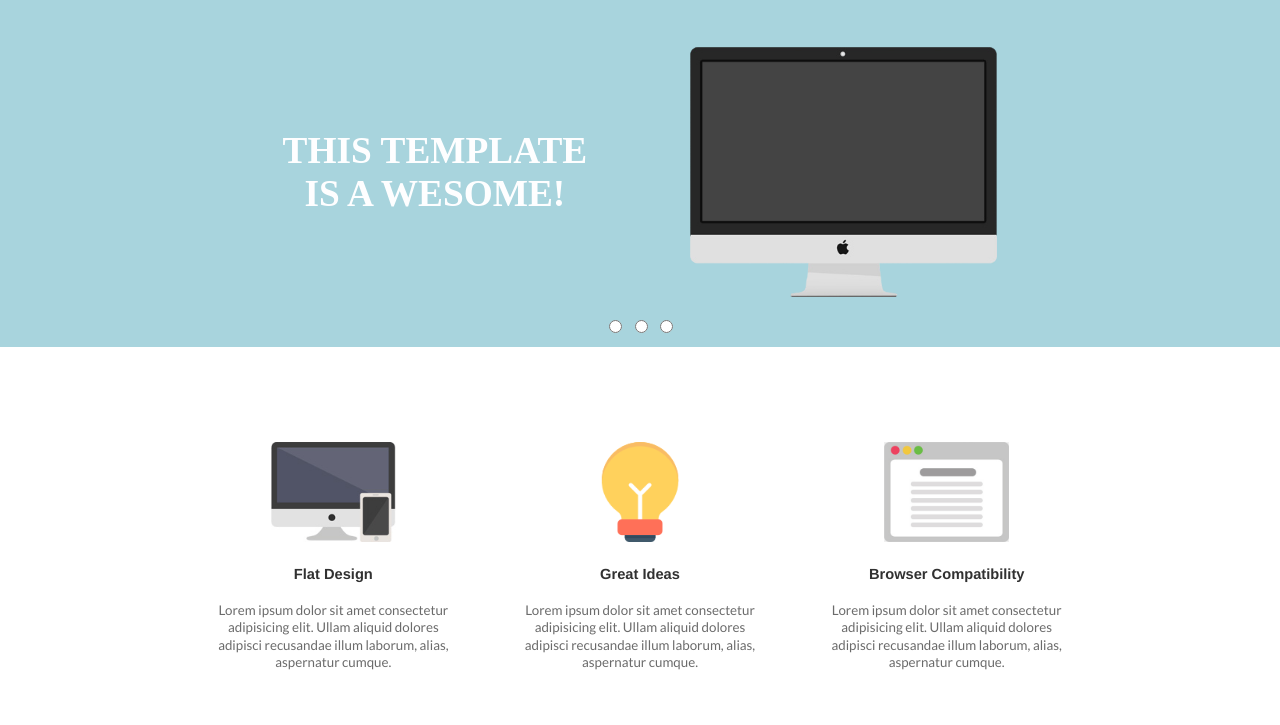
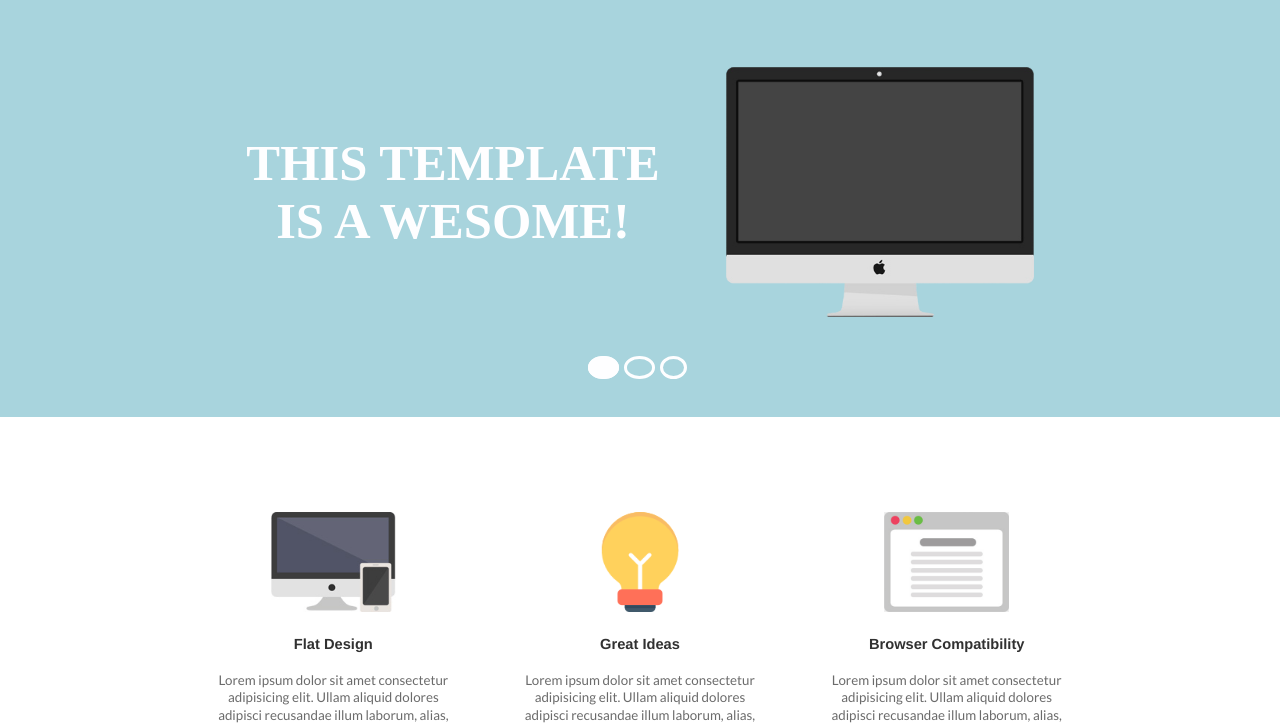
Before and after one commit to amartine59/Colorful-Flat, a plain HTML site: page index.html in a window 1280 px wide. Shown: the part 75-800 px from the top of the page. Drawn offline with Linux system fonts and the light colour scheme.

Commit message:
Done with the ui...unless the leader says the opposite lol

```diff
--- a/css/style.css
+++ b/css/style.css
@@ -109,7 +109,8 @@ p {
 /*Setting the witdh for all the content*/
 .header-container {
   width: 920px;
-  padding-top: 10px;
+  padding-top: 40px;
+  padding-bottom: 25px;
 }
 .service-container {
   width: 920px;
@@ -160,18 +161,44 @@ p {
   width: 60%;
 }
 .header-container-menu {
-  margin-bottom: 50px;
-}
-.header-wrapper {
-  padding: 30px 30px 10px 30px;
+  margin-bottom: 70px;
 }
 .header-content {
-  margin-bottom: 20px;
+  margin-bottom: 40px;
 }
 .fsection-content {
-  font-size: 28pt;
-  font-weight: 800;
+  font-size: 38pt;
+  font-weight: 900;
 }
+.header-footer input[type="radio"] {
+  opacity: 0;
+}
+.header-footer {
+  height: 35px;
+}
+.radio-container {
+  height: 30px;
+  width: 30px;
+}
+.round-radio {
+  background-color: rgb(168, 212, 221);
+  border-radius: 50%;
+  border: 3px solid rgb(254, 254, 255);
+  margin-right: 5px;
+  cursor: pointer;
+}
+.round-radio:hover {
+  background-color: rgb(254, 254, 255);
+}
+.radio-checked {
+  background-color: rgb(254, 254, 255);
+}
+
+.radio-item {
+  visibility: hidden;
+  position: absolute;
+}
+
 .topmenu-item:visited {
   color: rgb(58, 73, 76);
 }
--- a/index.html
+++ b/index.html
@@ -35,11 +35,21 @@
           <img src="images/imac.png" alt="" class="imac-image">
         </div>
         <div class="header-footer">
-          <form action="">
-            <input type="radio" name="nav-button" class="round-radio">
-            <input type="radio" name="nav-button" class="round-radio">
-            <input type="radio" name="nav-button" class="round-radio">
-          </form>
+          <label class="radio-container">
+            <span class="round-radio radio-checked">
+              <input type="radio" checked name="nav-button">
+            </span>
+          </label>
+          <label class="radio-container">
+            <span class="round-radio">
+              <input type="radio" name="nav-button">
+            </span>
+          </label>
+          <label class="radio-container">
+            <span class="round-radio">
+              <input type="radio" name="nav-button">
+            </span>
+          </label>
         </div>
       </div>
     </div>
```
